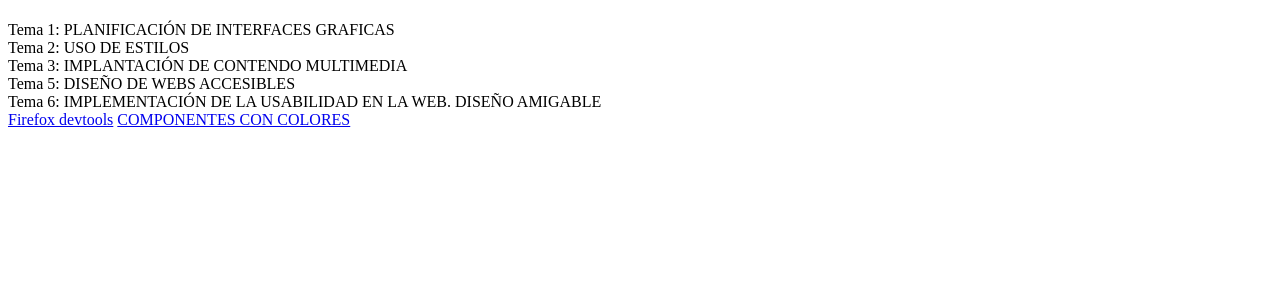
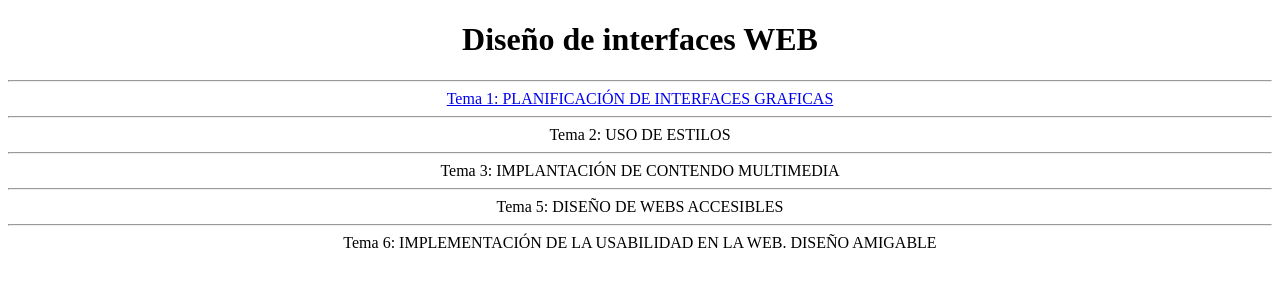
Before and after one commit to RodrigoFN02/RodrigoFN02.github.io, a plain HTML site: page index.html in a window 1280 px wide. Drawn offline with Linux system fonts and the light colour scheme.

Commit message:
Cambios en ambos ficheros

```diff
--- a/index.html
+++ b/index.html
@@ -3,15 +3,18 @@
     <head>
         <meta charset="UTF-8">
         <title>Rodrigo Fernandez</title>
+        <link href="estilos.css" rel="stylesheet" type="text/css">
     </head>
     <body>
-        <h1></h1>
-        <div>Tema 1: PLANIFICACIÓN DE INTERFACES GRAFICAS</div>
-        <div>Tema 2: USO DE ESTILOS</div>
-        <div>Tema 3: IMPLANTACIÓN DE CONTENDO MULTIMEDIA</div>
-        <div>Tema 5: DISEÑO DE WEBS ACCESIBLES</div>
-        <div>Tema 6: IMPLEMENTACIÓN DE LA USABILIDAD EN LA WEB. DISEÑO AMIGABLE</div>
-        <a href="RodrigoFernandez.pdf">Firefox devtools</a>
-        <a href="Componentes (1).pdf">COMPONENTES CON COLORES</a>
+        <center>
+            <div id="fondo">
+            <h1>Diseño de interfaces WEB</h1><hr>
+            <a href="documentos.html">Tema 1: PLANIFICACIÓN DE INTERFACES GRAFICAS</a> <br><hr>
+            Tema 2: USO DE ESTILOS<br><hr>
+            Tema 3: IMPLANTACIÓN DE CONTENDO MULTIMEDIA<br><hr>
+            Tema 5: DISEÑO DE WEBS ACCESIBLES<br><hr>
+            Tema 6: IMPLEMENTACIÓN DE LA USABILIDAD EN LA WEB. DISEÑO AMIGABLE
+            </div>
+        </center>
     </body>
 </html>
```
Also changed, not shown: documentos.html (+17 -0 lines).
